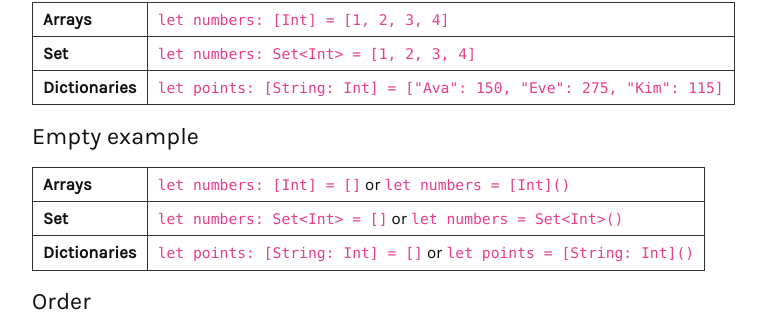
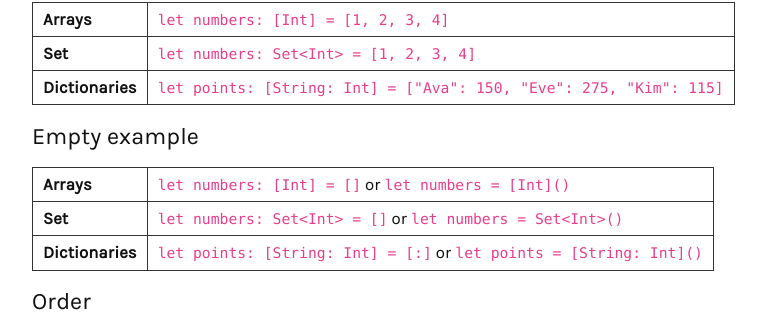
Before and after one commit to ebelinski/swiftly, a Jekyll site: the page built from _subpages/collection-types-comparison.md, in a window 1280 px wide. Shown: the part 572-902 px from the top of the page, without its empty margins (133-899 px from the left). Built offline with Jekyll 4.4.1, drawn with Linux system fonts in a browser that asks for light colours.

Commit message:
Added a colon in the empty dictionary example.

```diff
--- a/_subpages/collection-types-comparison.md
+++ b/_subpages/collection-types-comparison.md
@@ -30,7 +30,7 @@ redirect_from:
 
 | **Arrays** | `let numbers: [Int] = []` or `let numbers = [Int]()` |
 | **Set** | `let numbers: Set<Int> = []` or `let numbers = Set<Int>()` |
-| **Dictionaries** | `let points: [String: Int] = []` or `let points = [String: Int]()` |
+| **Dictionaries** | `let points: [String: Int] = [:]` or `let points = [String: Int]()` |
 
 ### Order
 
```
